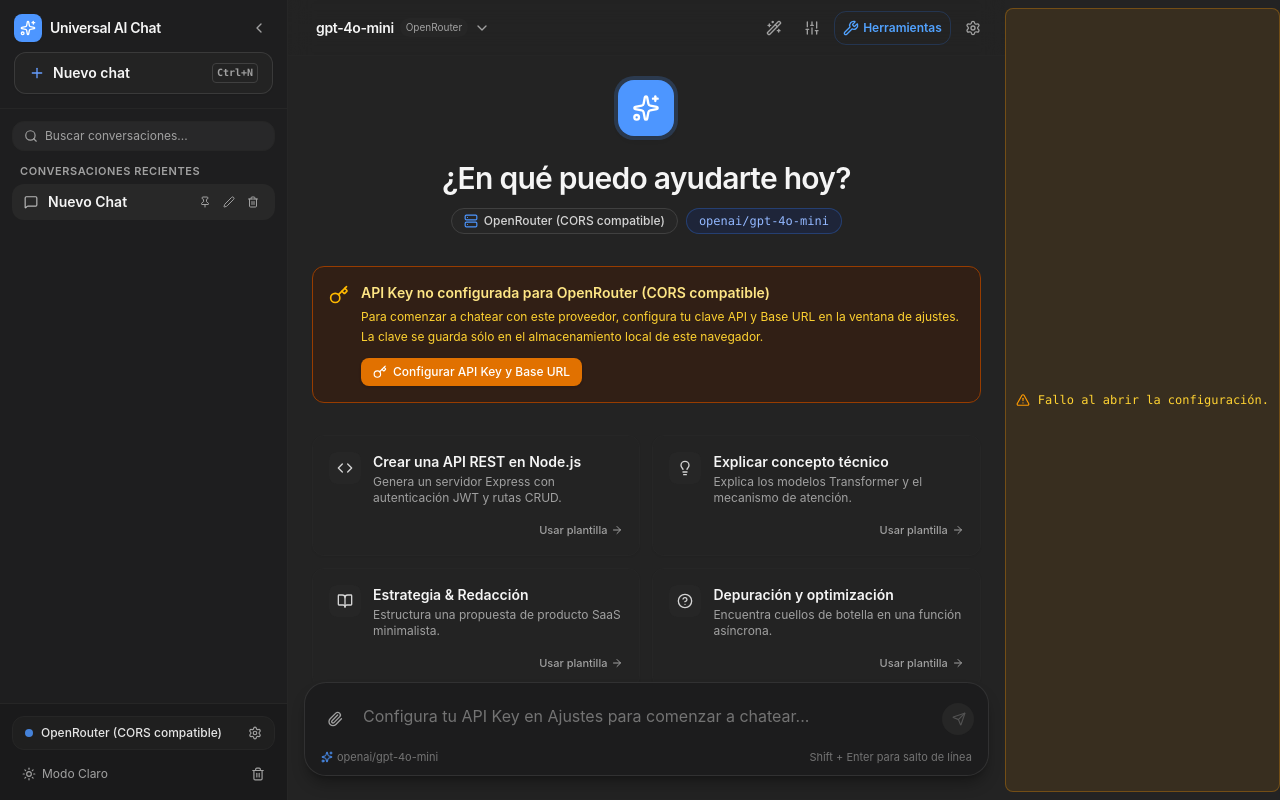
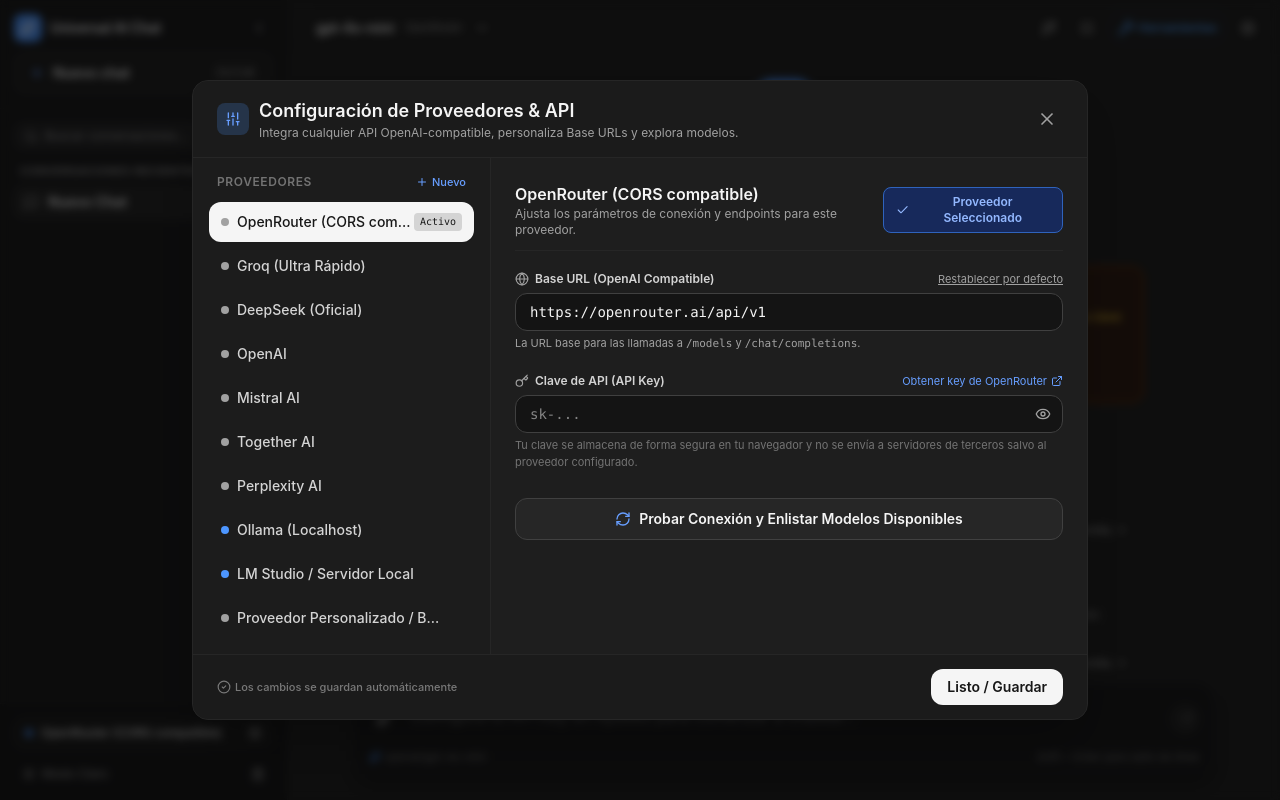
Before and after one commit to Kratos561/Agent-arnes, a Next.js app: page / in a window 1280 px wide. Both pictures are taken after a click on the button "OpenRouter (CORS compatible)". Built offline with nearby package versions, Linux system fonts and the light colour scheme.

Commit message:
fix: add missing flashSaved state/function to SettingsModal

```diff
--- a/components/SettingsModal.tsx
+++ b/components/SettingsModal.tsx
@@ -52,6 +52,12 @@
     latencyMs?: number;
   }>({ status: 'idle' });
   const [modelSearch, setModelSearch] = useState('');
+  const [showSavedIndicator, setShowSavedIndicator] = useState(false);
+
+  const flashSaved = () => {
+    setShowSavedIndicator(true);
+    setTimeout(() => setShowSavedIndicator(false), 2400);
+  };
 
   if (!isOpen) return null;
 
```
